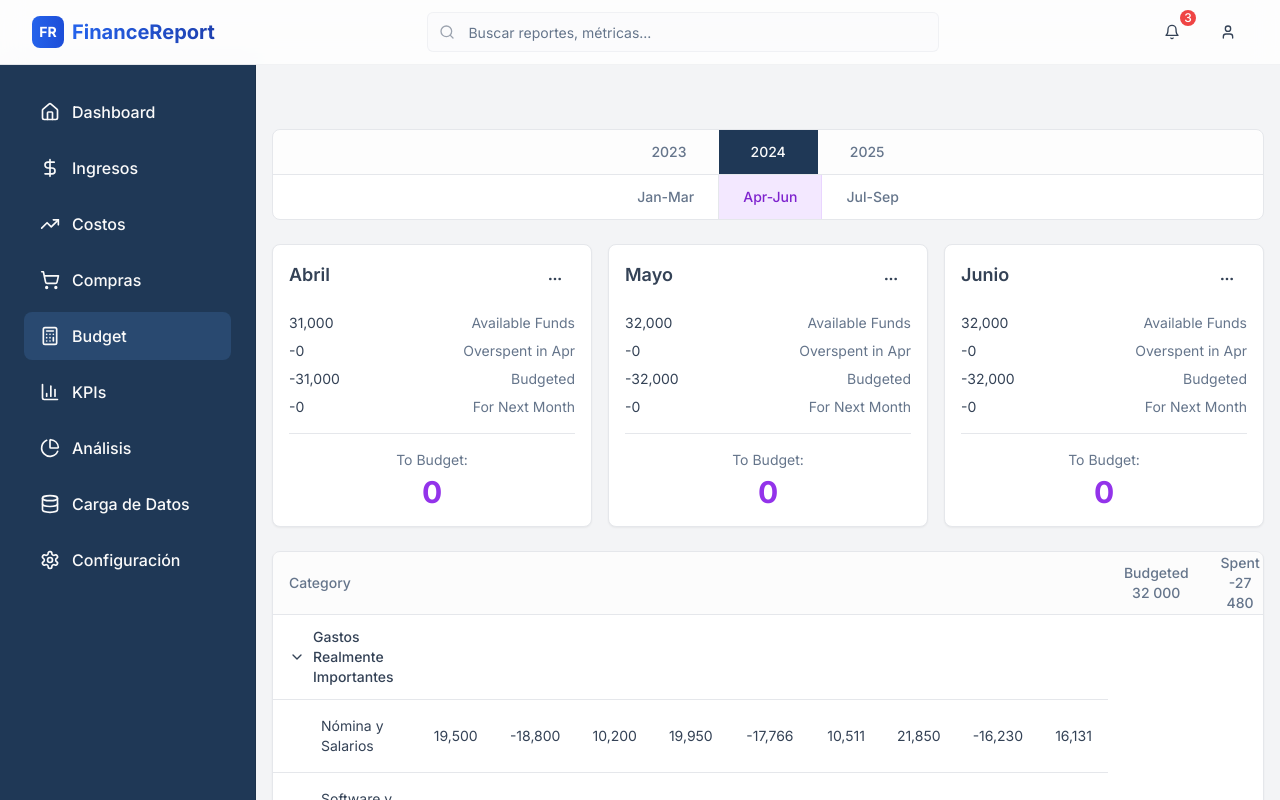
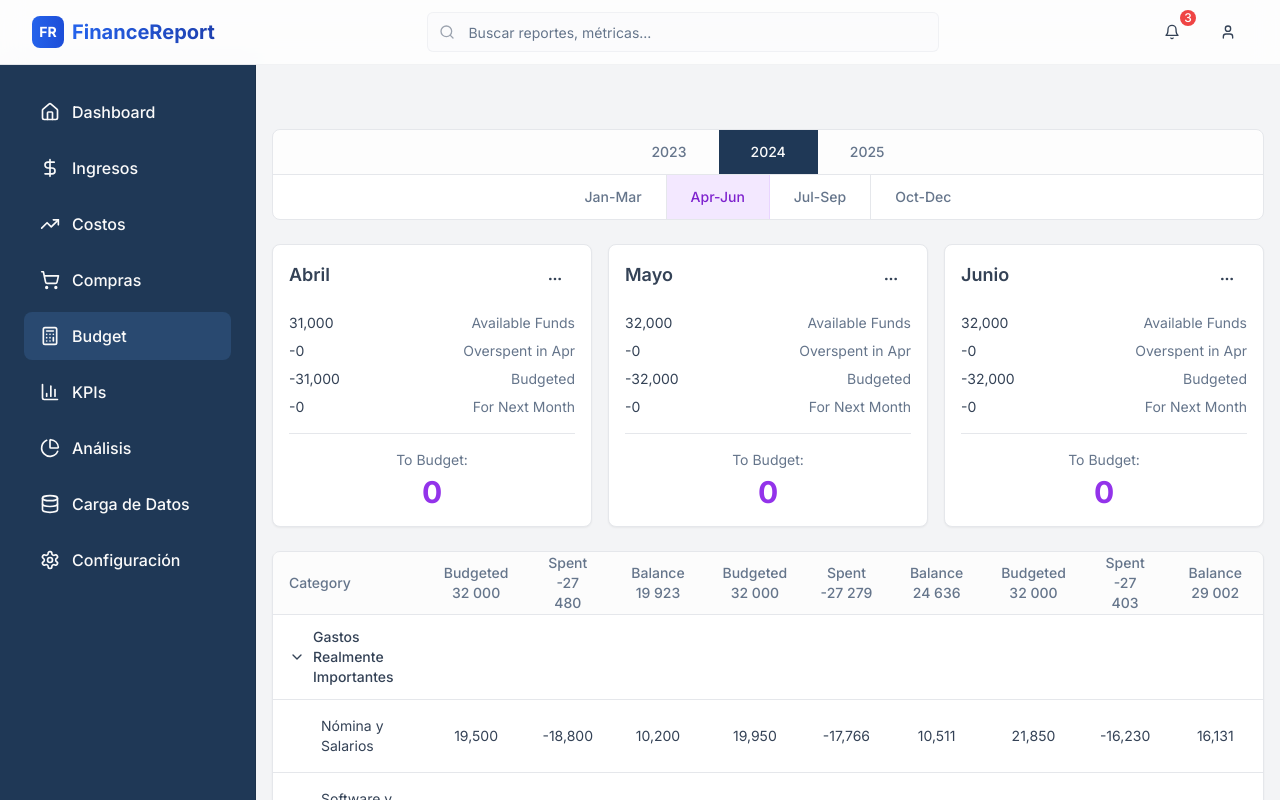
Before and after one commit to ramarono/financial-impact-vision, a React (Vite) app: page /budget in a window 1280 px wide. Shown: the top 800 px of the page. Built offline with nearby package versions, Linux system fonts and the light colour scheme.

Commit message:
Fix budget page errors
Correct quarter display and add sample data for 2025.

```diff
--- a/src/pages/Budget.tsx
+++ b/src/pages/Budget.tsx
@@ -9,6 +9,96 @@ import Navigation from "@/components/Navigation";
 const budgetDataByYear: { [key: number]: { [key: string]: any } } = {
   2023: {
     quarters: {
+      "Jan-Mar": {
+        months: ["Jan", "Feb", "Mar"],
+        data: {
+          months: [
+            { name: "Enero", availableFunds: 26000, overspent: 0, budgeted: -26000, forNextMonth: 0, toBudget: 0 },
+            { name: "Febrero", availableFunds: 26500, overspent: 0, budgeted: -26500, forNextMonth: 0, toBudget: 0 },
+            { name: "Marzo", availableFunds: 27000, overspent: 0, budgeted: -27000, forNextMonth: 0, toBudget: 0 }
+          ],
+          categories: [
+            {
+              name: "Gastos Realmente Importantes",
+              expanded: true,
+              items: [
+                {
+                  name: "Nómina y Salarios",
+                  jan: { budgeted: 16000, spent: -15500, balance: 8500 },
+                  feb: { budgeted: 16500, spent: -16000, balance: 9000 },
+                  mar: { budgeted: 17000, spent: -16500, balance: 9500 }
+                },
+                {
+                  name: "Software y Licencias",
+                  jan: { budgeted: 10000, spent: -9800, balance: 200 },
+                  feb: { budgeted: 10500, spent: -10200, balance: 500 },
+                  mar: { budgeted: 11000, spent: -10700, balance: 800 }
+                }
+              ]
+            }
+          ]
+        }
+      },
+      "Apr-Jun": {
+        months: ["Apr", "May", "Jun"],
+        data: {
+          months: [
+            { name: "Abril", availableFunds: 27500, overspent: 0, budgeted: -27500, forNextMonth: 0, toBudget: 0 },
+            { name: "Mayo", availableFunds: 27800, overspent: 0, budgeted: -27800, forNextMonth: 0, toBudget: 0 },
+            { name: "Junio", availableFunds: 28000, overspent: 0, budgeted: -28000, forNextMonth: 0, toBudget: 200 }
+          ],
+          categories: [
+            {
+              name: "Gastos Realmente Importantes",
+              expanded: true,
+              items: [
+                {
+                  name: "Nómina y Salarios",
+                  apr: { budgeted: 17200, spent: -16800, balance: 9400 },
+                  may: { budgeted: 17500, spent: -17100, balance: 9700 },
+                  jun: { budgeted: 17800, spent: -17400, balance: 10000 }
+                },
+                {
+                  name: "Software y Licencias",
+                  apr: { budgeted: 11200, spent: -10900, balance: 600 },
+                  may: { budgeted: 11500, spent: -11200, balance: 700 },
+                  jun: { budgeted: 11800, spent: -11500, balance: 900 }
+                }
+              ]
+            }
+          ]
+        }
+      },
+      "Jul-Sep": {
+        months: ["Jul", "Aug", "Sep"],
+        data: {
+          months: [
+            { name: "Julio", availableFunds: 28200, overspent: 0, budgeted: -28000, forNextMonth: 0, toBudget: 200 },
+            { name: "Agosto", availableFunds: 28500, overspent: 0, budgeted: -28200, forNextMonth: 0, toBudget: 300 },
+            { name: "Septiembre", availableFunds: 28800, overspent: 0, budgeted: -28500, forNextMonth: 0, toBudget: 300 }
+          ],
+          categories: [
+            {
+              name: "Gastos Realmente Importantes",
+              expanded: true,
+              items: [
+                {
+                  name: "Nómina y Salarios",
+                  jul: { budgeted: 17900, spent: -17600, balance: 9800 },
+                  aug: { budgeted: 18200, spent: -17900, balance: 10100 },
+                  sep: { budgeted: 18500, spent: -18200, balance: 10400 }
+                },
+                {
+                  name: "Software y Licencias",
+                  jul: { budgeted: 11900, spent: -11600, balance: 1000 },
+                  aug: { budgeted: 12000, spent: -11700, balance: 1100 },
+                  sep: { budgeted: 12200, spent: -11900, balance: 1200 }
+                }
+              ]
+            }
+          ]
+        }
+      },
       "Oct-Dec": {
         months: ["Oct", "Nov", "Dec"],
         data: {
@@ -127,6 +217,100 @@ const budgetDataByYear: { [key: number]: { [key: string]: any } } = {
                   jul: { budgeted: 13700, spent: -13504, balance: 1232 },
                   aug: { budgeted: 14000, spent: -13800, balance: 1400 },
                   sep: { budgeted: 14200, spent: -14000, balance: 1600 }
+                }
+              ]
+            }
+          ]
+        }
+      },
+      "Oct-Dec": {
+        months: ["Oct", "Nov", "Dec"],
+        data: {
+          months: [
+            { name: "Octubre", availableFunds: 34500, overspent: 0, budgeted: -34000, forNextMonth: 0, toBudget: 500 },
+            { name: "Noviembre", availableFunds: 35000, overspent: 0, budgeted: -34500, forNextMonth: 0, toBudget: 500 },
+            { name: "Diciembre", availableFunds: 35500, overspent: 0, budgeted: -35000, forNextMonth: 0, toBudget: 500 }
+          ],
+          categories: [
+            {
+              name: "Gastos Realmente Importantes",
+              expanded: true,
+              items: [
+                {
+                  name: "Nómina y Salarios",
+                  oct: { budgeted: 22500, spent: -21800, balance: 12700 },
+                  nov: { budgeted: 23000, spent: -22300, balance: 13200 },
+                  dec: { budgeted: 23500, spent: -22800, balance: 13700 }
+                },
+                {
+                  name: "Software y Licencias",
+                  oct: { budgeted: 14500, spent: -14200, balance: 1700 },
+                  nov: { budgeted: 14800, spent: -14500, balance: 1800 },
+                  dec: { budgeted: 15000, spent: -14700, balance: 2100 }
+                }
+              ]
+            }
+          ]
+        }
+      }
+    }
+  },
+  2025: {
+    quarters: {
+      "Jan-Mar": {
+        months: ["Jan", "Feb", "Mar"],
+        data: {
+          months: [
+            { name: "Enero", availableFunds: 36000, overspent: 0, budgeted: -35500, forNextMonth: 0, toBudget: 500 },
+            { name: "Febrero", availableFunds: 36500, overspent: 0, budgeted: -36000, forNextMonth: 0, toBudget: 500 },
+            { name: "Marzo", availableFunds: 37000, overspent: 0, budgeted: -36500, forNextMonth: 0, toBudget: 500 }
+          ],
+          categories: [
+            {
+              name: "Gastos Realmente Importantes",
+              expanded: true,
+              items: [
+                {
+                  name: "Nómina y Salarios",
+                  jan: { budgeted: 24000, spent: -23200, balance: 14200 },
+                  feb: { budgeted: 24500, spent: -23700, balance: 14700 },
+                  mar: { budgeted: 25000, spent: -24200, balance: 15200 }
+                },
+                {
+                  name: "Software y Licencias",
+                  jan: { budgeted: 15200, spent: -14900, balance: 2100 },
+                  feb: { budgeted: 15500, spent: -15200, balance: 2200 },
+                  mar: { budgeted: 15800, spent: -15500, balance: 2300 }
+                }
+              ]
+            }
+          ]
+        }
+      },
+      "Apr-Jun": {
+        months: ["Apr", "May", "Jun"],
+        data: {
+          months: [
+            { name: "Abril", availableFunds: 37500, overspent: 0, budgeted: -37000, forNextMonth: 0, toBudget: 500 },
+            { name: "Mayo", availableFunds: 38000, overspent: 0, budgeted: -37500, forNextMonth: 0, toBudget: 500 },
+            { name: "Junio", availableFunds: 38500, overspent: 0, budgeted: -38000, forNextMonth: 0, toBudget: 500 }
+          ],
+          categories: [
+            {
+              name: "Gastos Realmente Importantes",
+              expanded: true,
+              items: [
+                {
+                  name: "Nómina y Salarios",
+                  apr: { budgeted: 25500, spent: -24800, balance: 15700 },
+                  may: { budgeted: 26000, spent: -25300, balance: 16200 },
+                  jun: { budgeted: 26500, spent: -25800, balance: 16700 }
+                },
+                {
+                  name: "Software y Licencias",
+                  apr: { budgeted: 16000, spent: -15700, balance: 2400 },
+                  may: { budgeted: 16300, spent: -16000, balance: 2500 },
+                  jun: { budgeted: 16600, spent: -16300, balance: 2600 }
                 }
               ]
             }
@@ -289,7 +473,7 @@ const Budget = () => {
                   </TableHeader>
                   <TableBody>
                     {currentData.categories.map((category, categoryIndex) => (
-                      <div key={categoryIndex}>
+                      <React.Fragment key={categoryIndex}>
                         <TableRow className="hover:bg-muted/20">
                           <TableCell className="flex items-center gap-2 py-3">
                             <Button
@@ -336,7 +520,7 @@ const Budget = () => {
                             </TableRow>
                           );
                         })}
-                      </div>
+                      </React.Fragment>
                     ))}
 
                     {/* Add Group Button */}
```
